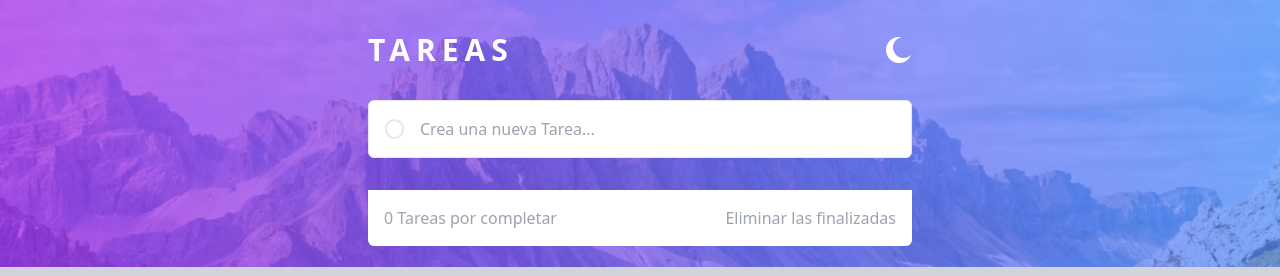
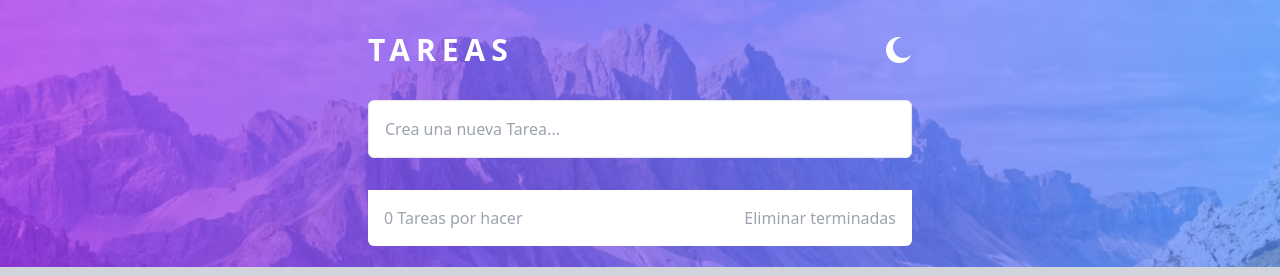
Before and after one commit to CarlosAncapi/Aplicacion-tareas-react-con-tailwind, a React (Vite) app: page / in a window 1280 px wide. Shown: the top 276 px of the page. Built offline with nearby package versions, Linux system fonts and the light colour scheme.

Commit message:
eliminar circulo del input

```diff
--- a/src/components/TodoComputed.jsx
+++ b/src/components/TodoComputed.jsx
@@ -1,12 +1,12 @@
 const TodoComputed = ({ computedItemsLeft, clearCompleted }) => {
     return (
         <section className="dark:bg-gray-800 duration-1000 flex justify-between rounded-b-md bg-white py-4 px-4">
-            <span className="text-gray-400">{computedItemsLeft} Tareas por completar </span>
+            <span className="text-gray-400">{computedItemsLeft} Tareas por hacer</span>
             <button
                 className="text-gray-400"
                 onClick={clearCompleted}
             >
-            Eliminar las finalizadas
+            Eliminar terminadas
             </button>
         </section>
     );
--- a/src/components/TodoCreate.jsx
+++ b/src/components/TodoCreate.jsx
@@ -23,7 +23,6 @@ const TodoCreate = ({ createTodo }) => {
             className="dark:bg-gray-800 duration-1000 mt-8 flex items-center gap-4 overflow-hidden rounded-md border bg-white
                 py-4 px-4 dark:border-none"
         >
-            <span className="inline-block h-5 w-5 rounded-full border-2 "></span>
             <input
                 className="dark:bg-gray-800 duration-1000 w-full text-gray-400 outline-none"
                 type="text"
```
